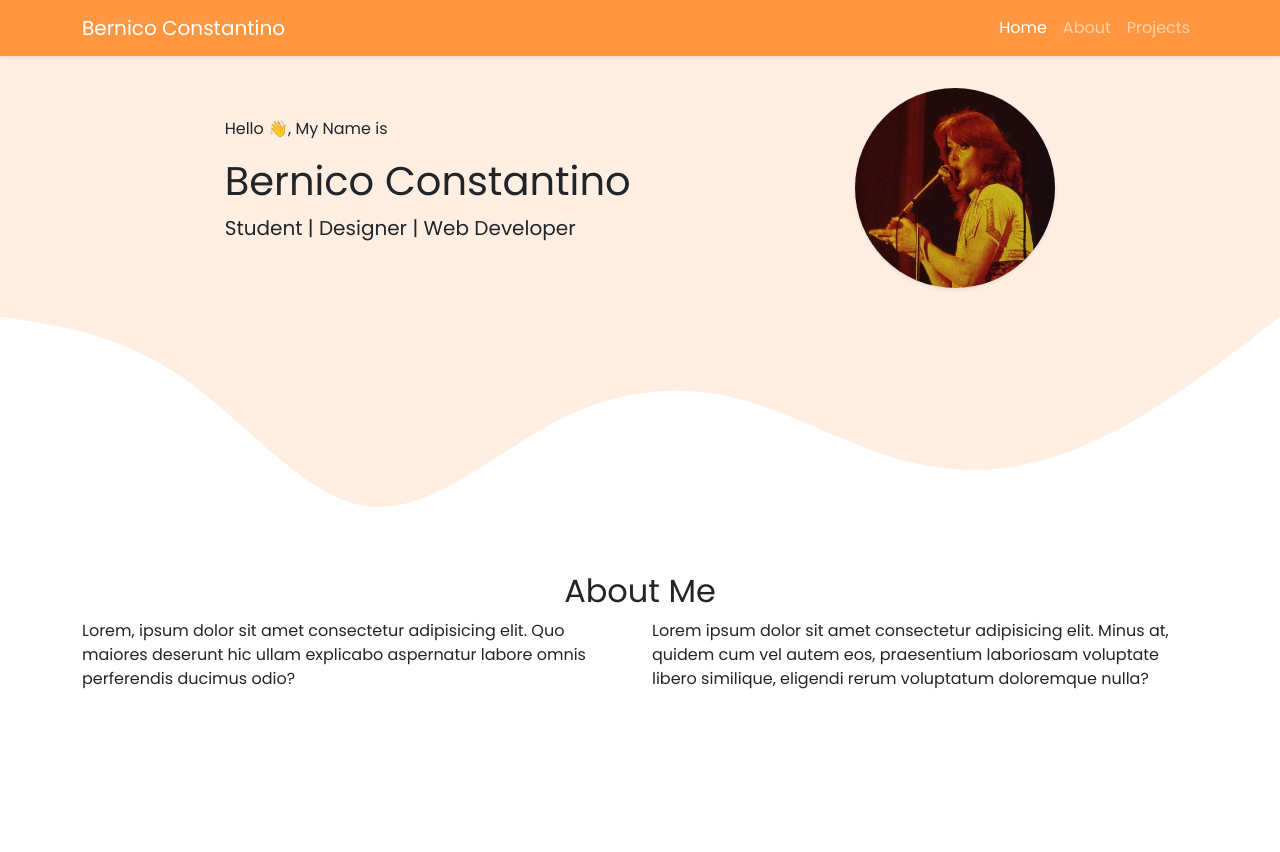
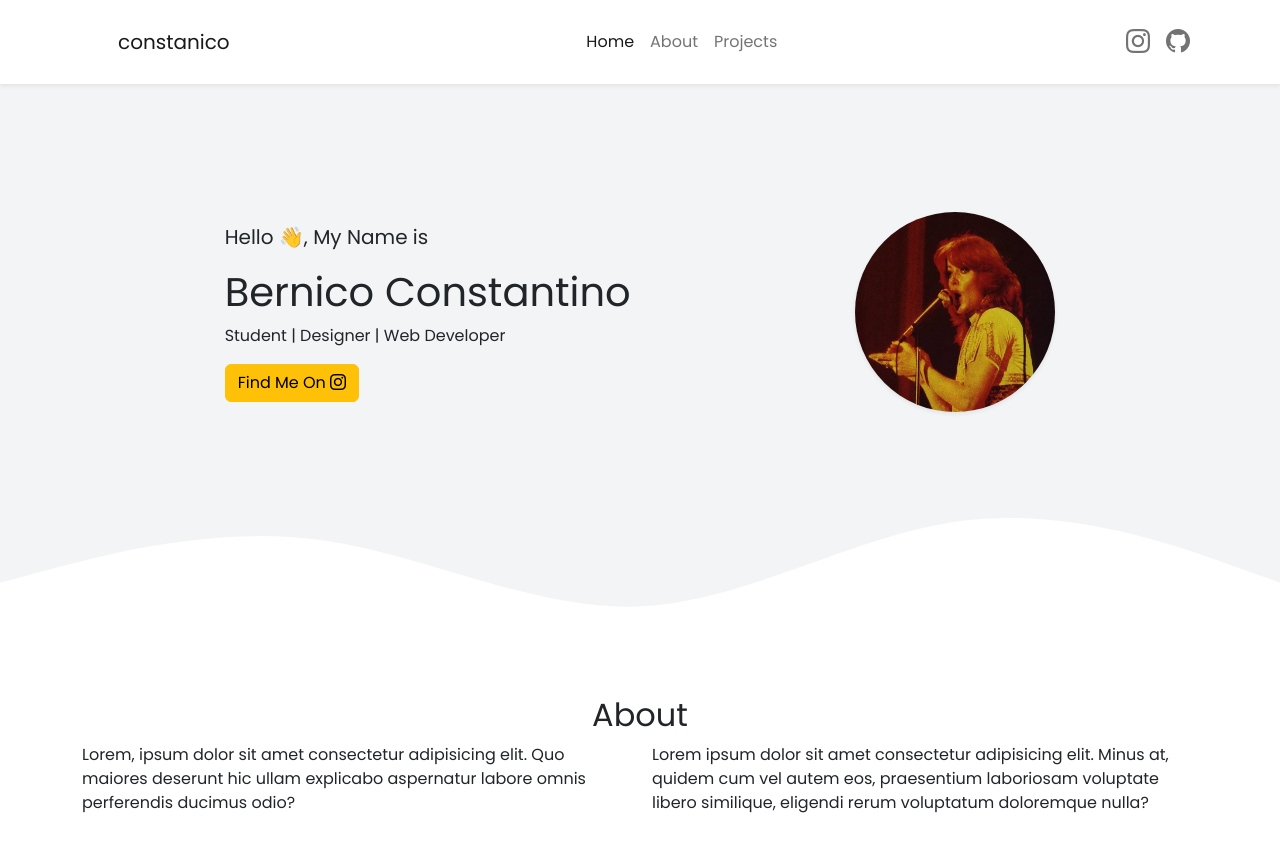
Before and after one commit to constanico/constanico.github.io, a plain HTML site: page index.html in a window 1280 px wide. Shown: the top 852 px of the page. Drawn offline with nearby package versions, Linux system fonts and the light colour scheme.

Commit message:
navbar icon changes

```diff
--- a/index.html
+++ b/index.html
@@ -6,23 +6,27 @@
     <title>Constanico</title>
     <link href="https://fonts.googleapis.com/css?family=Poppins" rel="stylesheet" />
     <link href="https://cdn.jsdelivr.net/npm/bootstrap@5.2.0-beta1/dist/css/bootstrap.min.css" rel="stylesheet" integrity="sha384-0evHe/X+R7YkIZDRvuzKMRqM+OrBnVFBL6DOitfPri4tjfHxaWutUpFmBp4vmVor" crossorigin="anonymous" />
+    <link rel="stylesheet" href="https://cdn.jsdelivr.net/npm/bootstrap-icons@1.8.3/font/bootstrap-icons.css" />
     <link rel="stylesheet" href="style.css" />
   </head>
   <body>
-    <nav class="navbar navbar-expand-lg navbar-dark shadow-sm" style="background-color: #ff9741">
-      <div class="container">
-        <a class="navbar-brand" href="#">Bernico Constantino</a>
-        <button class="navbar-toggler" type="button" data-bs-toggle="collapse" data-bs-target="#navbarNavAltMarkup" aria-controls="navbarNavAltMarkup" aria-expanded="false" aria-label="Toggle navigation">
-          <span class="navbar-toggler-icon"></span>
-        </button>
+    <nav class="navbar navbar-expand-lg navbar-light shadow-sm py-3">
+      <div class="container ps-5 pe-5>
         <div class="collapse navbar-collapse" id="navbarNavAltMarkup">
-          <div class="navbar-nav ms-auto">
+          <div class="navbar-nav me-auto">
+            <a class="navbar-brand" href="#">constanico</a>
+            <button class="navbar-toggler" type="button" data-bs-toggle="collapse" data-bs-target="#navbarNavAltMarkup" aria-controls="navbarNavAltMarkup" aria-expanded="false" aria-label="Toggle navigation">
+              <span class="navbar-toggler-icon"></span>
+            </button>
+          </div>
+          <div class="navbar-nav mx-auto">
             <a class="nav-link active" aria-current="page" href="#">Home</a>
             <a class="nav-link" href="#">About</a>
             <a class="nav-link" href="#">Projects</a>
-            <div class="nav-item">
-              <i class="bi bi-instagram"></i>
-            </div>
+          </div>
+          <div class="navbar-nav ms-auto">
+            <a class="nav-link" href="https://www.instagram.com/constanico/?hl=en"><i class="bi bi-instagram fs-4"></i></a>
+            <a class="nav-link" href="https://github.com/constanico"><i class="bi bi-github fs-4"></i></a>
           </div>
         </div>
       </div>
@@ -31,9 +35,12 @@
     <section class="jumbotron">
       <div class="d-flex flex-row justify-content-evenly align-items-center">
         <div class="d-flex flex-column">
-          <p>Hello 👋, My Name is</p>
+          <p class="lead">Hello 👋, My Name is</p>
           <h1 class="h1">Bernico Constantino</h1>
-          <p class="lead">Student | Designer | Web Developer</p>
+          <p>Student | Designer | Web Developer</p>
+          <a href="https://www.instagram.com/constanico/?hl=en">
+            <button type="button" class="btn btn-warning">Find Me On <i class="bi bi-instagram"></i></button>
+          </a>
         </div>
         <div class="d-flex flex-column">
           <img src="./img/profile.jpg" alt="profile" width="200" height="200" class="rounded-circle shadow-sm" />
@@ -43,7 +50,7 @@
         <path
           fill="#ffff"
           fill-opacity="1"
-          d="M0,32L34.3,37.3C68.6,43,137,53,206,101.3C274.3,149,343,235,411,245.3C480,256,549,192,617,154.7C685.7,117,754,107,823,122.7C891.4,139,960,181,1029,197.3C1097.1,213,1166,203,1234,170.7C1302.9,139,1371,85,1406,58.7L1440,32L1440,320L1405.7,320C1371.4,320,1303,320,1234,320C1165.7,320,1097,320,1029,320C960,320,891,320,823,320C754.3,320,686,320,617,320C548.6,320,480,320,411,320C342.9,320,274,320,206,320C137.1,320,69,320,34,320L0,320Z"
+          d="M0,192L60,176C120,160,240,128,360,144C480,160,600,224,720,218.7C840,213,960,139,1080,122.7C1200,107,1320,149,1380,170.7L1440,192L1440,320L1380,320C1320,320,1200,320,1080,320C960,320,840,320,720,320C600,320,480,320,360,320C240,320,120,320,60,320L0,320Z"
         ></path>
       </svg>
     </section>
@@ -52,7 +59,7 @@
       <div class="container">
         <div class="row text-center">
           <div class="col">
-            <h2>About Me</h2>
+            <h2>About</h2>
           </div>
         </div>
         <div class="row">
--- a/style.css
+++ b/style.css
@@ -4,6 +4,6 @@ body {
 }
 
 .jumbotron {
-  padding-top: 2rem;
-  background-color: #ffeee2;
+  padding-top: 8rem;
+  background-color: #f3f4f5;
 }
```
